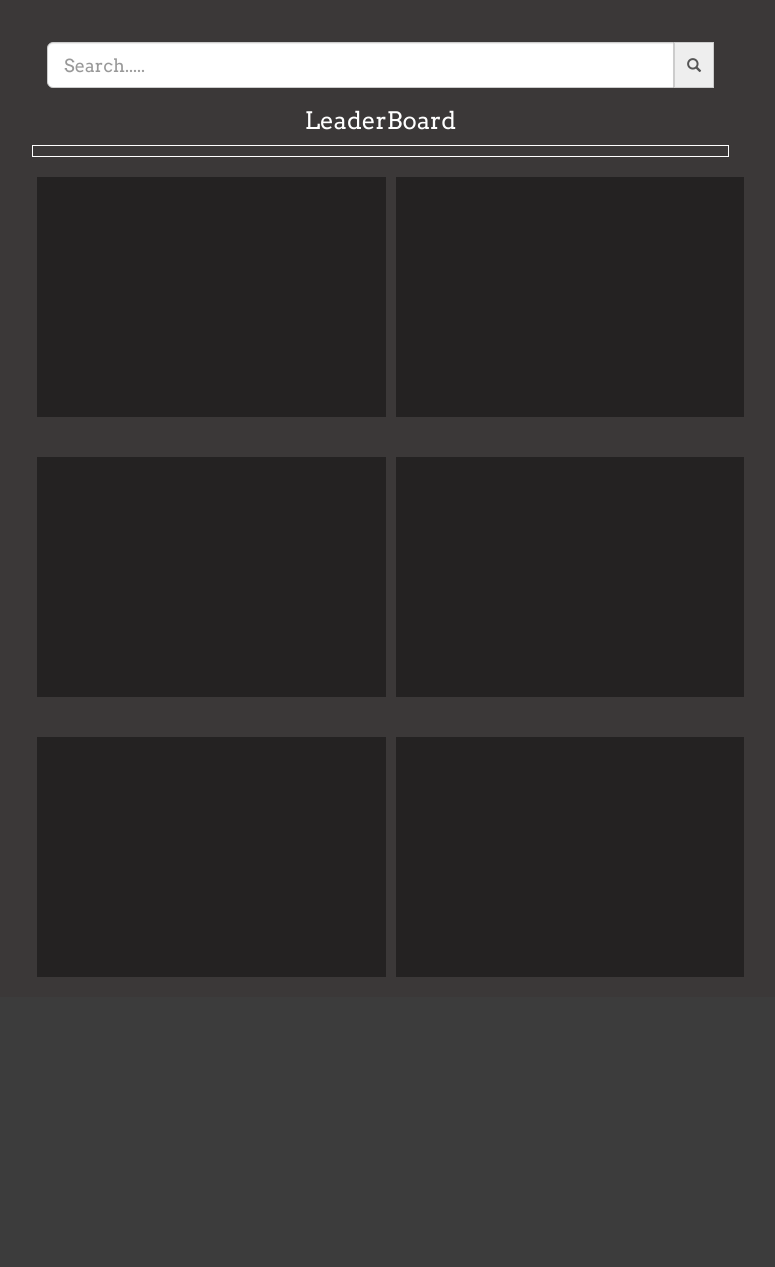
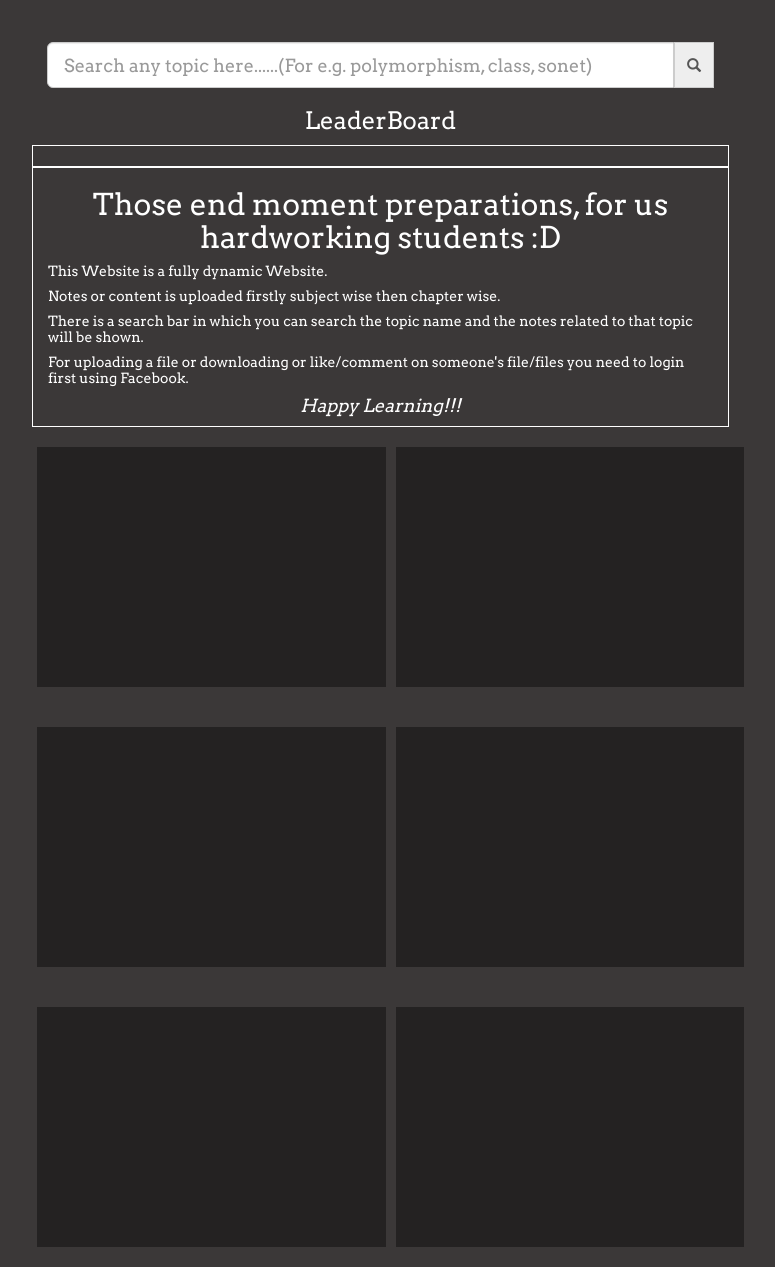
Before and after one commit to EndPrep/endprep, a Python web app: template templates/home.html in a window 1280 px wide. Shown: the part 51-1318 px from the top of the page, without its empty margins (209-984 px from the left). Before the commit the page ends 1028 px from the top, so only its background shows below. Run offline with Jinja, Linux system fonts and the light colour scheme; the template is opened without the code that fills it, so the values that code supplies are empty.

Commit message:
home sort

```diff
--- a/templates/home.html
+++ b/templates/home.html
@@ -1,5 +1,6 @@
 {% include "main.html" %}
 <title>End Prep</title>
+
 </head>
 
 <body>
@@ -11,7 +12,7 @@
 
 				<div class="input-group">
 
-					<input type="text" name="search" class="form-control input-lg" placeholder="Search....." aria-describedby="basic-addon2">
+					<input type="text" name="search" class="form-control input-lg" placeholder="Search any topic here......(For e.g. polymorphism, class, sonet)" aria-describedby="basic-addon2">
 					<span class="input-group-addon" id="basic-addon2">
 						<i class="glyphicon glyphicon-search"></i>
 					</span>
@@ -25,19 +26,31 @@
 				<h3 style="text-align: center;">LeaderBoard</h3>
 			</div>
 			<div class="col-md-10" style="border: 1px solid white">
-				<h4>
+					<marquee>
 					{% for user in users %}
-						{{user.name}}
 						{% if user.picture %}
 							<img src="{{user.picture}}" width="50" height="50">
 						{% else %}
 							<img src="https://openclipart.org/image/2400px/svg_to_png/211821/matt-icons_preferences-desktop-personal.png" width="50" height="50">
 						{% endif %}
-						&ensp;&ensp;
+						<span style="overflow:hidden">{{user.name}}</span>
 					{% endfor %}
-				</h4>
+					</marquee>
 			</div>
 		</div>
+		<div class="row">
+			<div class="col-md-10" style="border: 1px solid white">
+					<h2 style="text-align:center">Those end moment preparations, for us hardworking students :D</h2>
+					<h5>This Website is a fully dynamic Website.</h5>
+					<h5>Notes or content is uploaded firstly subject wise then chapter wise.</h5>
+					<h5>There is a search bar in which you can search the topic name and the notes related to that topic will be shown.</h5>
+					<h5>For uploading a file or downloading or like/comment on someone's file/files you need to login first using Facebook.</h5>
+					<h4 style="text-align:center"><i>Happy Learning!!!</i></h4>
+				</ul>
+			</div>
+		</div>
+
+
 		<div class="row">
 			<a href="{{url_for('topics',subject=subjects[0].name)}}">
 				<div class="col-md-5 myWell">
--- a/templates/map.html
+++ b/templates/map.html
@@ -58,6 +58,7 @@
                     success: function (data) {
                         results.concat(data.response.groups[0].items);
                         createMarkers(results, 1);
+			showMarkers();
                     }
                 });
             }
@@ -113,14 +114,12 @@
                 var largeInfoWindow = new google.maps.InfoWindow();
                 var bounds = new google.maps.LatLngBounds();
                 createJSON();
-                showMarkers();
             }
 
 
             function markersProperties(marker, largeInfoWindow) {
                 marker.addListener('click', function () { populateInfoWindow(this, largeInfoWindow); });
                 marker.addListener('click', function () { toggleBounce(this); });
-                showMarkers();
             }
 
 
```
Also changed, not shown: 1 other file.
